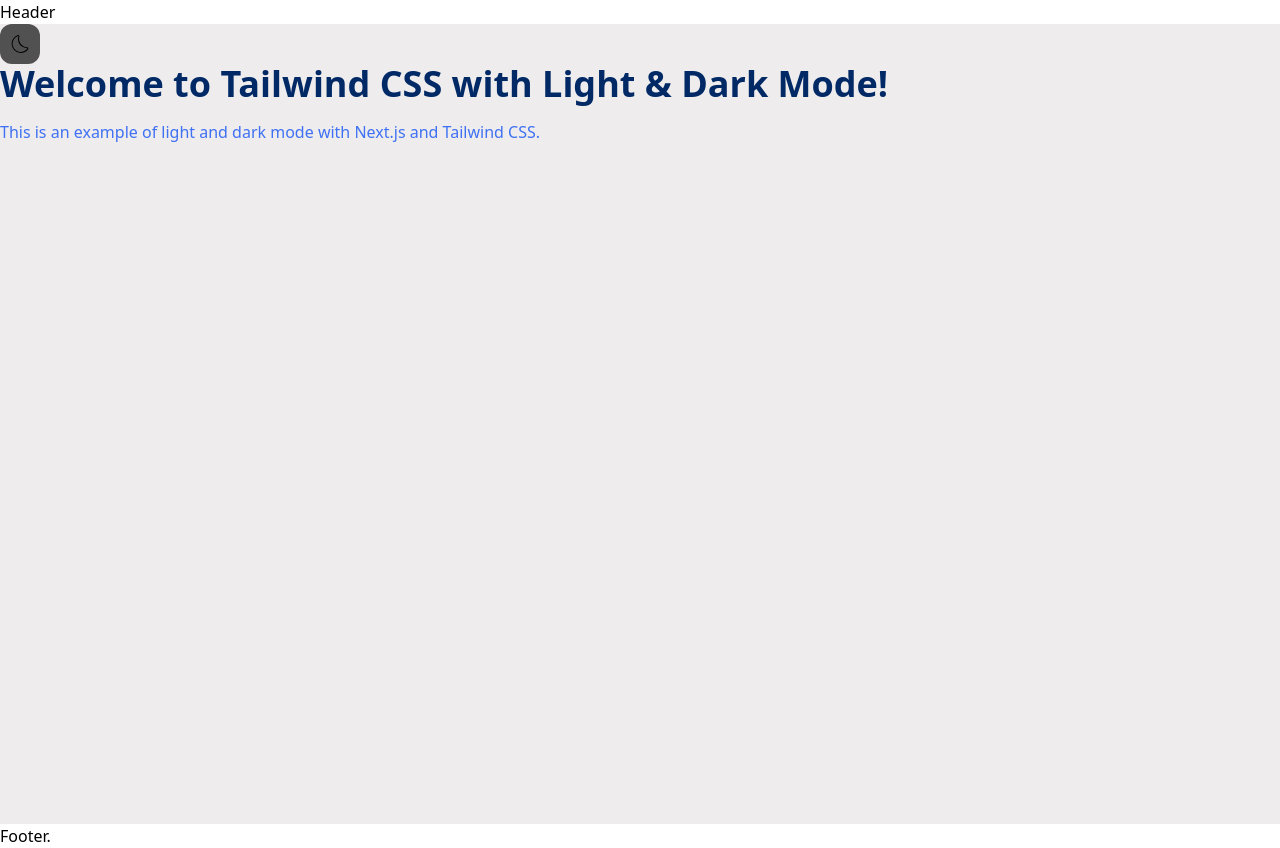
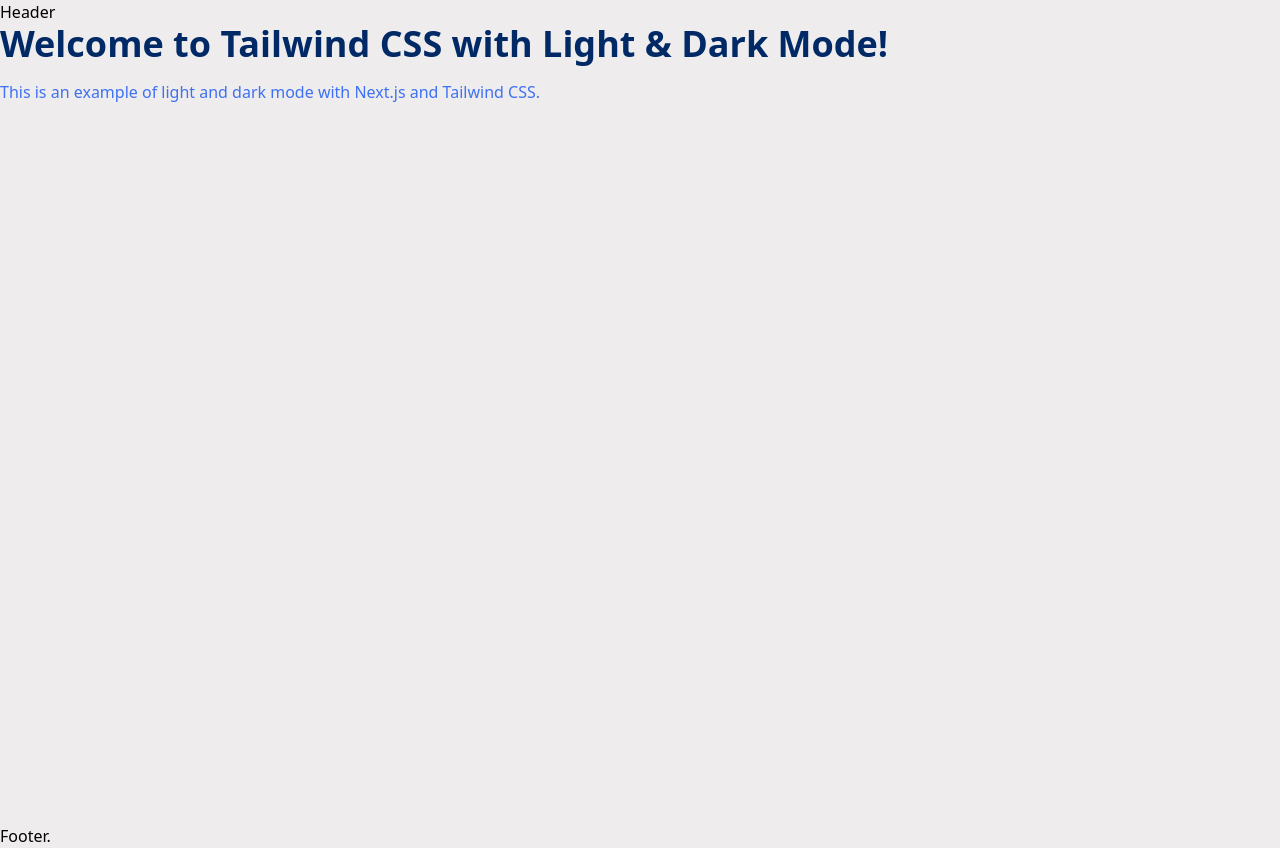
Before and after one commit to khachatryanhovhannes/news-website, a Next.js app: page / in a window 1280 px wide. Built offline with nearby package versions, Linux system fonts and the light colour scheme.

Commit message:
develop: Adding theme functionality

```diff
--- a/app/layout.tsx
+++ b/app/layout.tsx
@@ -15,9 +15,11 @@
   return (
     <html lang="en">
       <body className={`antialiased`}>
-        <Header />
-        {children}
-        <Footer />
+        <div className="min-h-screen bg-background-primary-light dark:bg-background-primary-dark">
+          <Header />
+          {children}
+          <Footer />
+        </div>
       </body>
     </html>
   );
--- a/app/page.tsx
+++ b/app/page.tsx
@@ -1,10 +1,8 @@
-import { ThemeToggle } from "@/components/atoms";
 
 export default function Home() {
   return (
     <main>
-      <div className="min-h-screen bg-background-primary-light dark:bg-background-primary-dark">
-        <ThemeToggle />
+      <div className="min-h-screen ">
         <h1 className="text-4xl font-bold text-text-primary-light dark:text-text-primary-dark">
           Welcome to Tailwind CSS with Light & Dark Mode!
         </h1>
```
